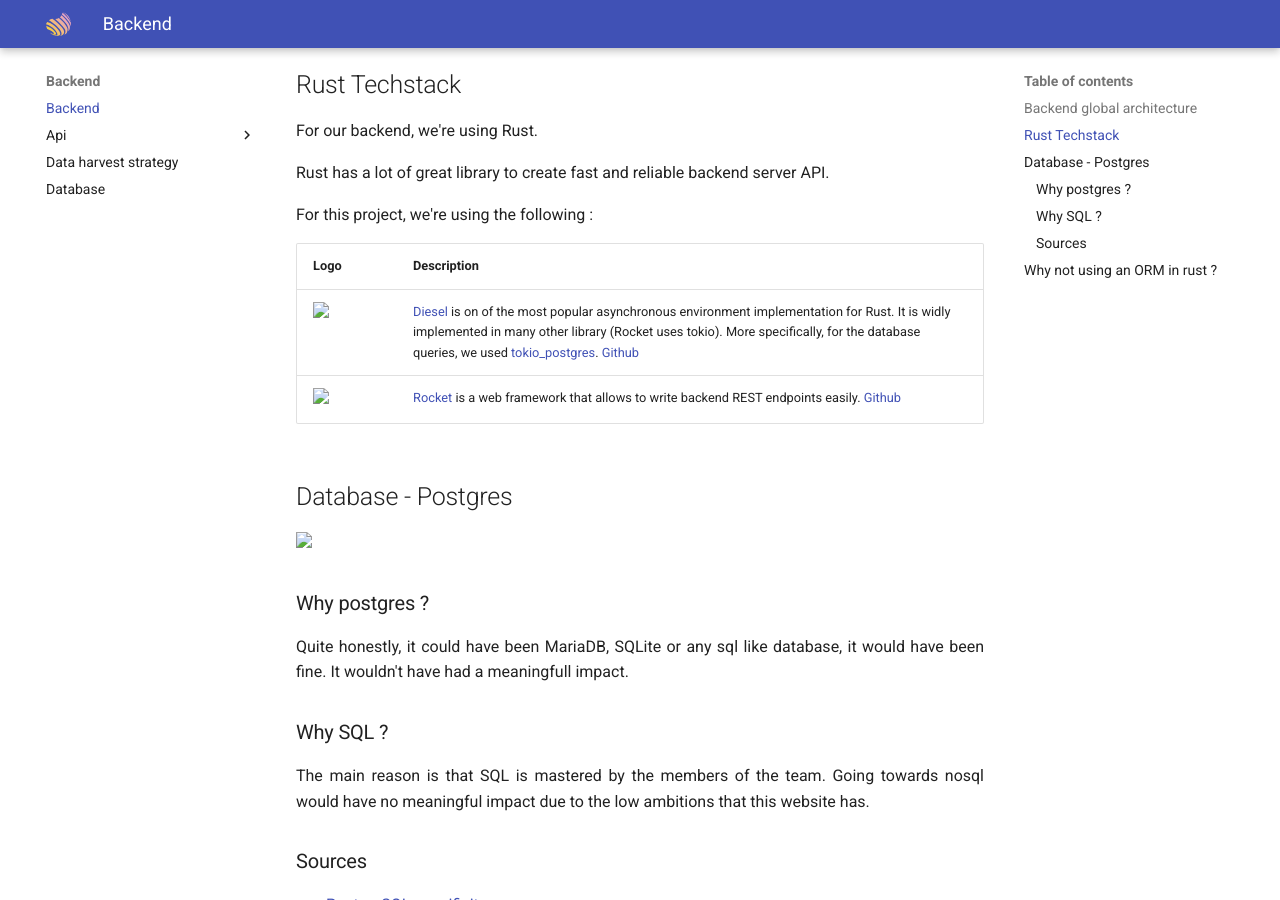
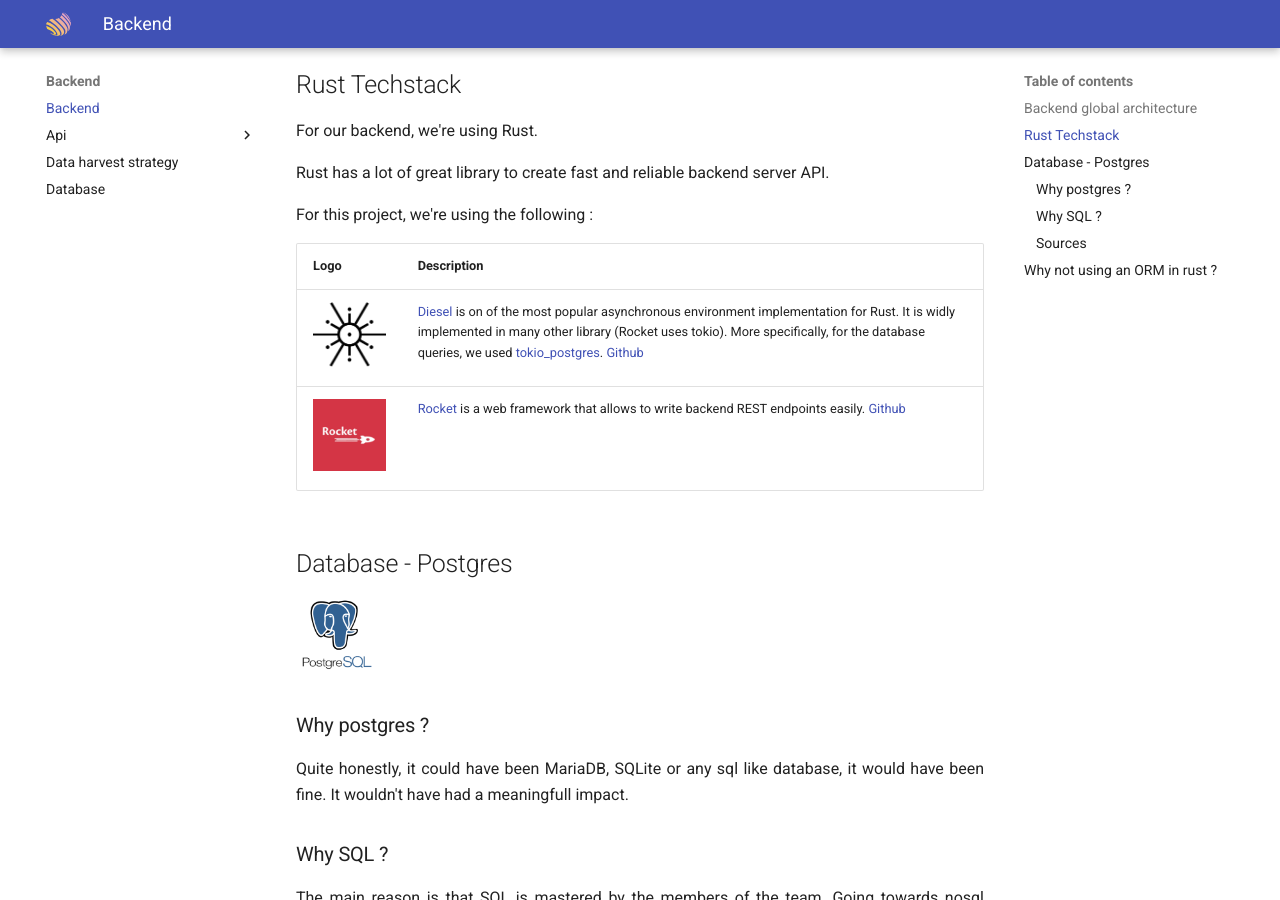
Before and after one commit to ArnoBidet/wanderways-doc, an MkDocs documentation site: the page built from docs/backend/index.md, in a window 1280 px wide and 900 px high, scrolled down 459 px. Built offline with MkDocs 1.6.1 and Material for MkDocs 9.7.7, drawn with Linux system fonts in a browser that asks for light colours; the version menu is left out.

Commit message:
fixed img path

```diff
--- a/docs/backend/index.md
+++ b/docs/backend/index.md
@@ -28,12 +28,12 @@ For this project, we're using the following :
 
 |Logo|Description|
 |-|-|
-|<img style="width:4rem" src="assets/tokio.png">|[Diesel](https://tokio.rs/) is on of the most popular asynchronous environment implementation for Rust. It is widly implemented in many other library (Rocket uses tokio). More specifically, for the database queries, we used [tokio_postgres](https://docs.rs/tokio-postgres/latest/tokio_postgres/). [Github](https://github.com/sfackler/rust-postgres)
-|<img style="width:4rem" src="assets/rocket.png">|[Rocket](https://rocket.rs/) is a web framework that allows to write backend REST endpoints easily. [Github](https://github.com/SergioBenitez/Rocket)
+|<img style="width:4rem" src="/assets/tokio.png">|[Diesel](https://tokio.rs/) is on of the most popular asynchronous environment implementation for Rust. It is widly implemented in many other library (Rocket uses tokio). More specifically, for the database queries, we used [tokio_postgres](https://docs.rs/tokio-postgres/latest/tokio_postgres/). [Github](https://github.com/sfackler/rust-postgres)
+|<img style="width:4rem" src="/assets/rocket.png">|[Rocket](https://rocket.rs/) is a web framework that allows to write backend REST endpoints easily. [Github](https://github.com/SergioBenitez/Rocket)
 
 ## Database - Postgres
 
-<img style="width:4rem" src="assets/postgres.png">
+<img style="width:4rem" src="/assets/postgres.png">
 
 ### Why postgres ?
 
```
Also changed, not shown: docs/general/games.md (+2 -2 lines).
